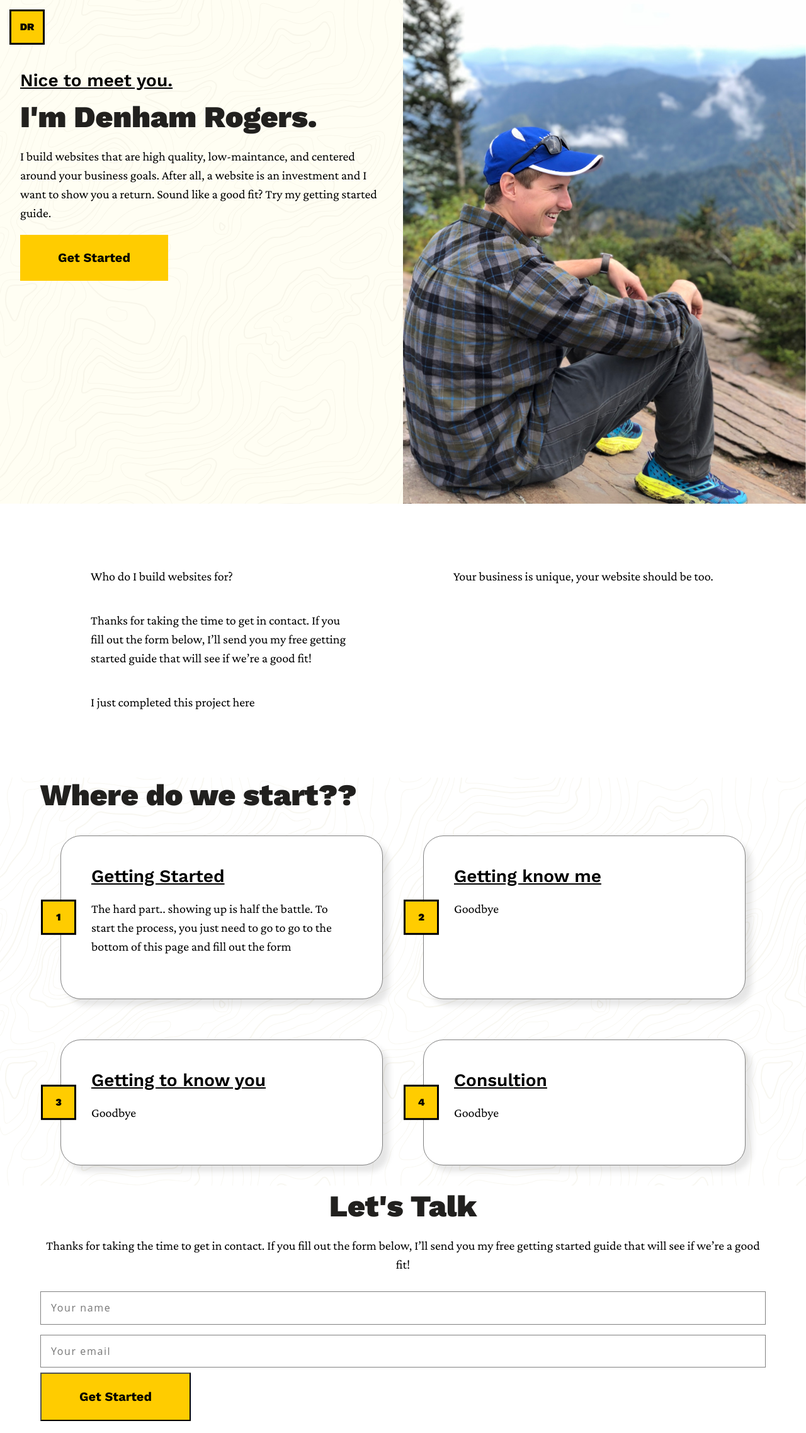
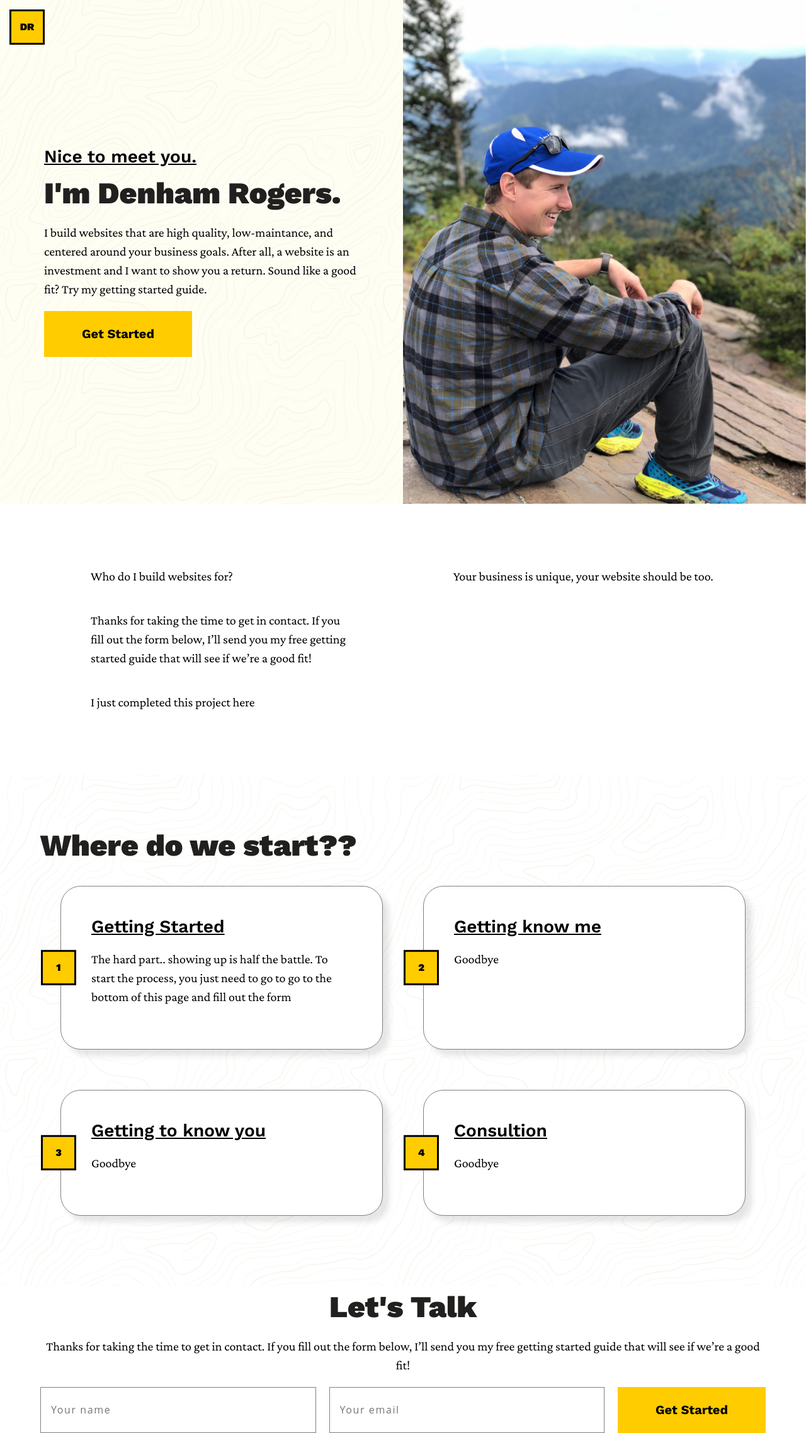
Before and after one commit to dbrogers33/personal-site, a Gatsby site: page / in a window 1280 px wide. Shown: the whole page at 63% size. Built offline with nearby package versions, Linux system fonts and the light colour scheme; Gatsby itself is replaced by a stand-in of ours.

Commit message:
fixed hero styling

```diff
--- a/src/components/forms/input.js
+++ b/src/components/forms/input.js
@@ -18,12 +18,14 @@
     -webkit-box-sizing: border-box; /* Safari/Chrome, other WebKit */
     -moz-box-sizing: border-box;    /* Firefox, other Gecko */
     box-sizing: border-box;         /* Opera/IE 8+ */
-    margin-top: .5em;
-    margin-bottom: .5em;
     border: 1px solid gray;
     color: black;
     letter-spacing: .1em;
     padding: 1em;
+    margin: .5em 0;
+    @media(min-width: 800px) {
+        margin: 0;
+    }
 `
 
 export default Input;
--- a/src/components/forms/submit-button.js
+++ b/src/components/forms/submit-button.js
@@ -33,10 +33,10 @@
     font-weight: 700;
     text-align: ${props => props.textAlign};
     transition: .25s ease;
+    border: none;
+    cursor: pointer;
     &:hover {
-        background: #FFCC00;
-        box-shadow: 0px 4px 7px rgba(33,32,30, .17);
-        margin: -.1em 0 .1em 0;
+        background: #ecbd00;
     }
 `;
 
--- a/src/components/hero.js
+++ b/src/components/hero.js
@@ -13,16 +13,16 @@
         <Flex>
             <Column>
             <Topography>
-                <Container>
+
                     <Padding>
-
+                        <div>
                         <H3>Nice to meet you.</H3>
                         <H1>I'm Denham Rogers.</H1>
                         <P>I build websites that are high quality, low-maintance, and centered around your business goals. After all, a website is an investment and I want to show you a return. Sound like a good fit? Try my getting started guide.</P>
                         <Button link="/" buttonLabel="Get Started" />
+                        </div>
+                    </Padding>
 
-                    </Padding>
-                </Container>
             </Topography>
             </Column>
             <Column>
@@ -36,8 +36,15 @@
 
 const Padding = styled.div`
     padding: 7em  0 17em 0;
+    width: 90%;
+    max-width: 500px;
+    margin: 0 auto;
     @media (min-width: 800px) {
-        padding: 7em  0 0 0;
+        padding: 0;
+        height: 100%;
+        display: flex;
+        align-items: center;
+        justify-content: center;
     }
 `
 
--- a/src/components/mailchimp.js
+++ b/src/components/mailchimp.js
@@ -2,7 +2,16 @@
 import Input from './forms/input'
 import React from "react"
 import Button from './forms/submit-button'
+import styled from 'styled-components'
 
+
+const Grid = styled.div`
+    @media(min-width: 800px) {
+        display: grid;
+        grid-template-columns: 38% 38% auto;
+        justify-content: space-between;
+    }
+`
 
 // reference: https://github.com/jlengstorf/strapi-gatsby/blob/603f7009808260dcd145a1cbbba34cd411bf3353/site/src/components/newsletterSignup.js
 
@@ -44,9 +53,11 @@
     render() {
     return (
       <form onSubmit={this._handleSubmit}>
-        <Input type="name" name="name" placeholder="Your name" onChange={this._handleChange} />
-        <Input type="email" name="email" placeholder="Your email" onChange={this._handleChange} />
-        <Button type="submit" buttonLabel="Get Started" />
+        <Grid>
+            <Input type="name" name="name" placeholder="Your name" onChange={this._handleChange} />
+            <Input type="email" name="email" placeholder="Your email" onChange={this._handleChange} />
+            <Button type="submit" buttonLabel="Get Started" />
+        </Grid>
       </form>
     )
   }
```
Also changed, not shown: src/components/topography-white.js.
